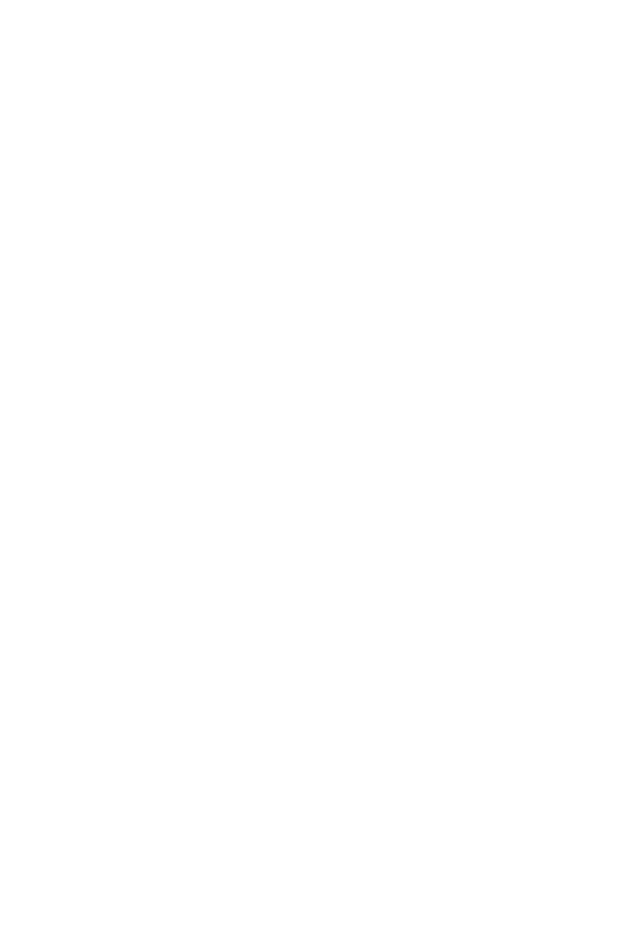
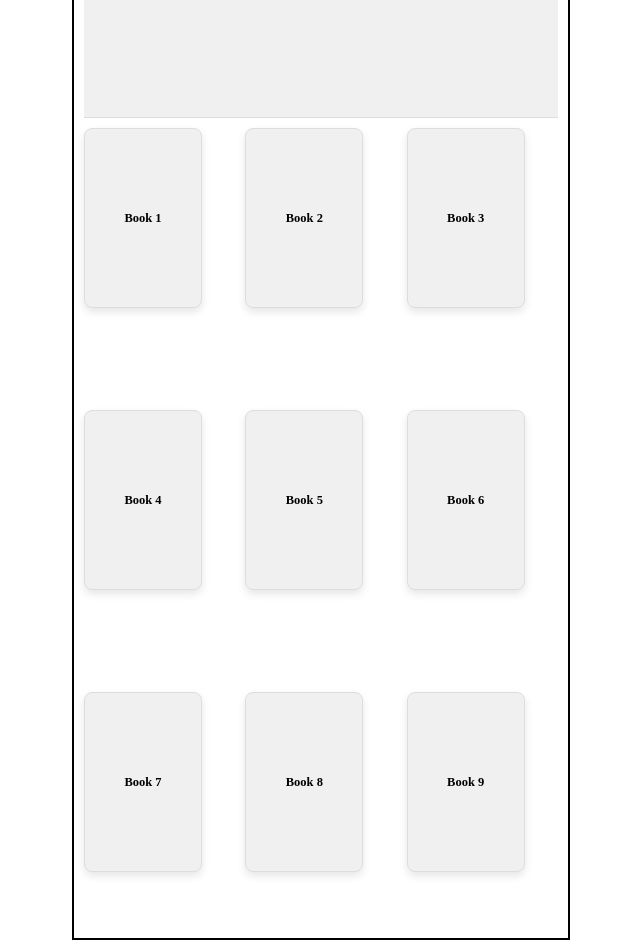
Before and after one commit to withme58/peephole-front, a React (Create React App) app: page /library in a window 1280 px wide. Before the commit this address had no page. Shown: the whole page, without its empty margins (319-959 px from the left). Before the commit the page ends 800 px from the top, so only its background shows below. Built offline with nearby package versions, Linux system fonts and the light colour scheme.

Commit message:
library 틀 잡기

```diff
--- a/package.json
+++ b/package.json
@@ -3,9 +3,11 @@
   "version": "0.1.0",
   "private": true,
   "dependencies": {
+    "@react-spring/web": "^9.7.4",
     "@testing-library/jest-dom": "^5.17.0",
     "@testing-library/react": "^13.4.0",
     "@testing-library/user-event": "^13.5.0",
+    "axios": "^1.7.2",
     "react": "^18.3.1",
     "react-dom": "^18.3.1",
     "react-hook-form": "^7.52.1",
--- a/src/Router.jsx
+++ b/src/Router.jsx
@@ -1,12 +1,14 @@
 import { Routes, Route } from "react-router-dom";
 import LoginPage from "./pages/Login/LoginPage";
 import MainPage from "./pages/Main/MainPage";
+import LibraryPage from "./pages/Library/LibraryPage";
 
 export default function Router() {
   return (
     <Routes>
       <Route path="/" element={<MainPage />} />
       <Route path="/login" element={<LoginPage />} />
+      <Route path="/library" element={<LibraryPage />} />
     </Routes>
   );
 }
--- /dev/null
+++ b/src/components/Library/LibraryBook.jsx
@@ -0,0 +1,37 @@
+import React, { useState } from "react";
+import styled from "styled-components";
+import Modal from "./OpenBook";  // 모달 경로에 맞게 수정
+
+export default function LibraryBook({ title }) {
+  const [isModalOpen, setIsModalOpen] = useState(false);
+
+  return (
+    <>
+      <BookContainer onClick={() => setIsModalOpen(true)}>
+        <h1>{title}</h1>
+      </BookContainer>
+      <Modal
+        isOpen={isModalOpen}
+        onClose={() => setIsModalOpen(false)}
+        title={title}
+      />
+    </>
+  );
+}
+
+
+
+const BookContainer = styled.div`
+  width: 118px;
+  height: 180px;
+  background-color: #f0f0f0;
+  display: flex;
+  justify-content: center;
+  align-items: center;
+  border: 1px solid #ddd;
+  border-radius: 8px;
+  box-shadow: 0 4px 8px rgba(0, 0, 0, 0.1);
+  cursor: pointer;
+  overflow: hidden;
+  transition: transform 0.3s ease-in-out;
+`;
--- /dev/null
+++ b/src/components/Library/OpenBook.jsx
@@ -0,0 +1,68 @@
+import React from "react";
+import styled from "styled-components";
+import { animated, useSpring } from "@react-spring/web";
+
+const Modal = ({ isOpen, onClose, title }) => {
+	const props = useSpring({
+		opacity: isOpen ? 1 : 0,
+		transform: isOpen ? "translateY(0)" : "translateY(-100%)",
+		config: { tension: 300, friction: 20 },
+	});
+
+	if (!isOpen) return null;
+
+	return (
+		<ModalOverlay onClick={onClose}>
+			<animated.div style={props}>
+				<ModalContent onClick={(e) => e.stopPropagation()}>
+					<h1>{"hi"}</h1>
+					{/* <CloseButton onClick={onClose}>X</CloseButton> */}
+				</ModalContent>
+			</animated.div>
+		</ModalOverlay>
+	);
+};
+
+const ModalOverlay = styled.div`
+	position: fixed;
+	top: 0;
+	left: 0;
+	width: 100%;
+	height: 100%;
+	background: rgba(0, 0, 0, 0.5);
+	display: flex;
+	justify-content: center;
+	align-items: center;
+	z-index: 999;
+`;
+
+const ModalContent = styled.div`
+	width: 190px;
+	height: 180px;
+	background: white;
+	border-radius: 8px;
+	padding: 20px;
+	display: flex;
+	flex-direction: column;
+	justify-content: center;
+	align-items: center;
+	position: relative;
+`;
+
+const CloseButton = styled.button`
+	position: absolute;
+	top: 10px;
+	right: 10px;
+	background: #ff0000;
+	color: white;
+	border: none;
+	border-radius: 50%;
+	width: 30px;
+	height: 30px;
+	cursor: pointer;
+	display: flex;
+	justify-content: center;
+	align-items: center;
+`;
+
+export default Modal;
--- /dev/null
+++ b/src/pages/Library/LibraryPage.jsx
@@ -0,0 +1,82 @@
+import React, { useEffect, useState } from "react";
+import styled from "styled-components";
+import LibraryBook from "../../components/Library/LibraryBook";
+import axios from "axios";
+
+const books = Array.from({ length: 50 }, (_, index) => ({
+	id: index,
+	title: `Book ${index + 1}`,
+}));
+
+export default function LibraryPage() {
+	// const [books, setBooks] = useState([]);
+
+	// useEffect(() => {
+	//   axios.get('http://localhost:8080/answer/list')
+	//   .then(response => {
+	//     // if(response.status === 200)
+	//     console.log(response.data);
+	//     setBooks(response.data?.body.answers);
+	//   })
+	//   .catch(error => {
+	//     console.log(error)
+	//   })
+	// }, [])
+
+	return (
+		<CenteredContainer>
+			<PageContainer>
+				<HeadContainer>
+					<h1>Library Header</h1>
+				</HeadContainer>
+				<BookList>
+					{books.map((book) => (
+						<LibraryBook key={book.id} title={book.title} />
+					))}
+				</BookList>
+			</PageContainer>
+		</CenteredContainer>
+	);
+}
+
+const CenteredContainer = styled.div`
+	display: flex;
+	justify-content: center;
+	align-items: center;
+	height: 100vh;
+	width: 100%;
+`;
+
+const PageContainer = styled.div`
+	width: 498px;
+	height: 1080px;
+	display: flex;
+	flex-direction: column;
+	gap: 10px;
+	padding: 0 10px;
+	border: 2px solid black;
+	overflow-y: auto;
+	&::-webkit-scrollbar {
+		display: none;
+	}
+`;
+
+const HeadContainer = styled.div`
+	width: 100%;
+	height: 256px;
+	background-color: #f0f0f0;
+	display: flex;
+	justify-content: center;
+	align-items: center;
+	border-bottom: 1px solid #ddd;
+	flex-shrink: 0; /* 부모 컨테이너의 flex 속성에 의해 높이가 축소되지 않도록 설정 */
+`;
+
+
+const BookList = styled.div`
+	display: grid;
+	grid-template-columns: repeat(3, 1fr);
+	grid-template-rows: repeat(auto-fill, 272px);
+	gap: 10px;
+	padding: 0px 0; /* 컨텐츠와 헤더 사이에 여백 추가 */
+`;
```
Also changed, not shown: 1 other file (tests, documents, lock files or other folders).
